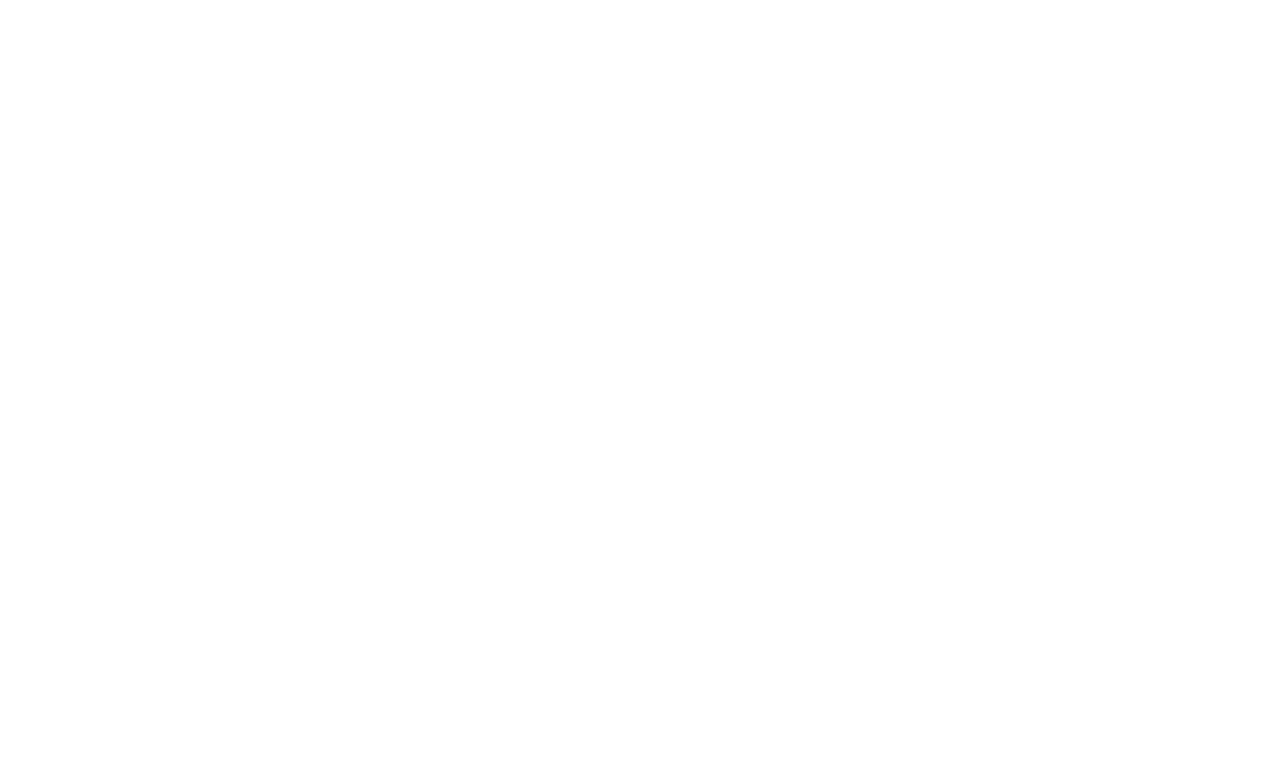
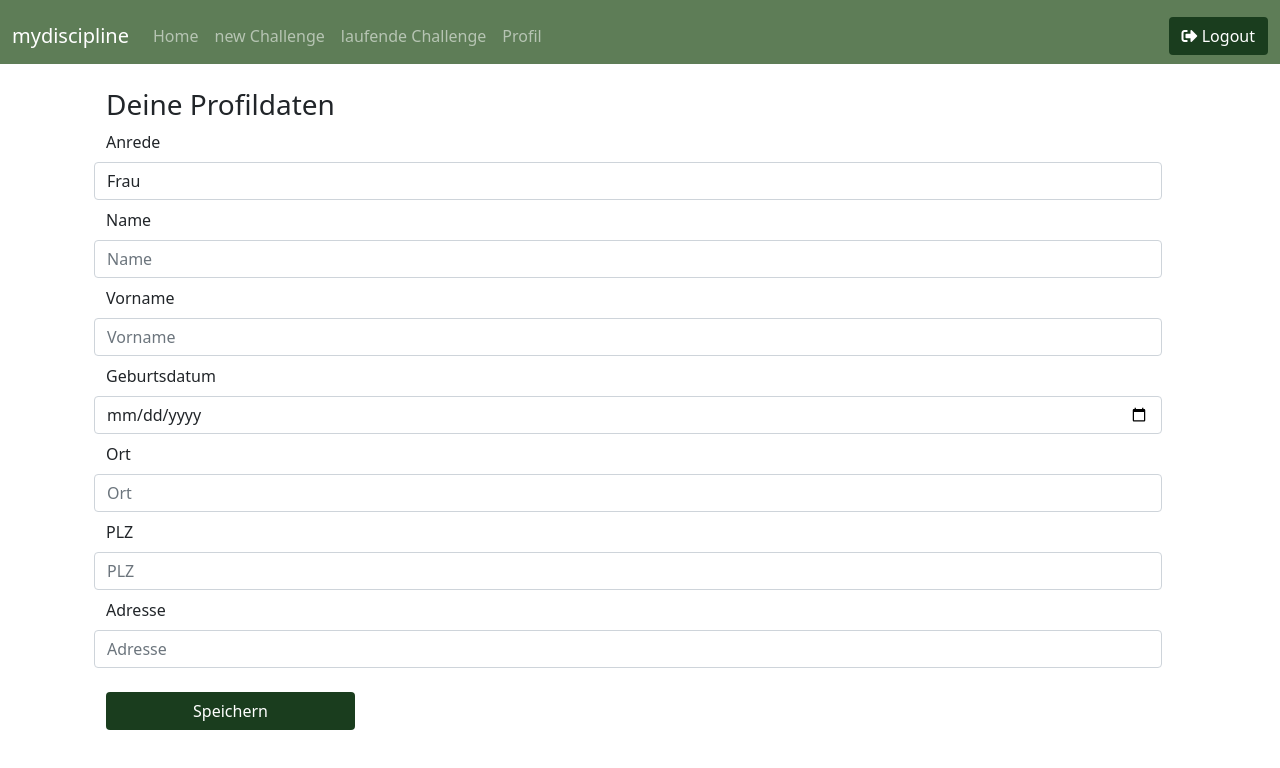
Before and after one commit to LenaHommer/MotivationsChallenge, a Vue app: page /profile in a window 1280 px wide. Before the commit this address had no page. Shown: the top 768 px of the page. Built offline with nearby package versions, Linux system fonts and the light colour scheme.

Commit message:
Profile page

```diff
--- a/package.json
+++ b/package.json
@@ -13,7 +13,8 @@
     "axios": "^0.21.1",
     "bootstrap": "^5.0.2",
     "core-js": "^3.6.5",
-    "firebase": "^9.18.0",
+    "firebase": "^9.19.1",
+    "firebaseui": "^6.0.2",
     "jquery": "^3.6.4",
     "vee-validate": "^4.4.7",
     "vue": "^3.0.0",
--- a/src/components/TheNavbar.vue
+++ b/src/components/TheNavbar.vue
@@ -23,7 +23,11 @@
         <li class="nav-item">
           <router-link to="/running/challenge" class="nav-link" href="#">laufende Challenge</router-link>
         </li>
+        <li class="nav-item">
+          <router-link to="/profile" class="nav-link" href="#">Profil</router-link>
+        </li>
       </ul>
+
       <button class="btn bg-vue2" @click="signout()">
             <i class="fas fa-sign-out-alt"></i> Logout
     </button>
--- /dev/null
+++ b/src/pages/Profile.vue
@@ -0,0 +1,69 @@
+<template>
+<TheHomeLayout>
+  <div class="container mt-4">
+    <div class="row">
+        <div class="col-12">
+        <h3>Deine Profildaten</h3>
+        </div>
+        <div class="form row">
+            <label for="anrede" class="form-label">Anrede</label>
+            <select class="form-control" id="anrede">
+      <option>Frau</option>
+      <option>Herr</option>
+            </select>
+        </div>
+        <div class="form row mt-2">
+            <label for="name" class="form-label">Name</label>
+            <input type="text" class="form-control" id="name" placeholder="Name">
+        </div>
+        <div class="form row mt-2">
+            <label for="vorname" class="form-label">Vorname</label>
+            <input type="text" class="form-control" id="vorname" placeholder="Vorname">
+        </div>
+        <div class="form row mt-2">
+            <label for="geburtsdatum" class="form-label">Geburtsdatum</label>
+            <input type="date" class="form-control" id="geburtsdatum" placeholder="Vorname">
+        </div>
+        <div class="form row mt-2">
+            <label for="ort" class="form-label">Ort</label>
+            <input type="text" class="form-control" id="ort" placeholder="Ort">
+        </div>
+        <div class="form row mt-2">
+            <label for="plz" class="form-label">PLZ</label>
+            <input type="text" class="form-control" id="plz" placeholder="PLZ">
+        </div>
+        <div class="form row mt-2">
+            <label for="adresse" class="form-label">Adresse</label>
+            <input type="text" class="form-control" id="adresse" placeholder="Adresse">
+        </div>
+        <div class="col-3 mt-4">
+        <div class="d-grid">
+            <button class="btn bg-vue2" @click="createProfile()">Speichern</button>
+        </div>
+        </div>
+
+    </div>
+    </div>
+</TheHomeLayout>
+
+</template>
+
+<script>
+import TheHomeLayout from '../layouts/TheHomeLayout.vue';
+
+
+export default {
+    name: "Profile",
+    components: {
+        TheHomeLayout,
+    },
+    methods: {
+        createProfile() {
+
+        }
+    }
+}
+</script>
+
+<style scoped>
+</style>
--- a/src/router/index.js
+++ b/src/router/index.js
@@ -3,6 +3,7 @@
 import FirstPage from "@/pages/FirstPage";
 import CreateChallengePage from "@/pages/CreateChallengePage";
 import RunningChallengePage from "@/pages/RunningChallengePage";
+import Profile from "@/pages/Profile";
 
 import store from "../store";
 
@@ -36,6 +37,10 @@
         path:"/running/challenge",
         component: RunningChallengePage,
     },
+    {
+        path:"/profile",
+        component: Profile,
+    },
   ],
 });
 
```
Also changed, not shown: src/main.js (+10 -10 lines), 1 other file (tests, documents, lock files or other folders).
